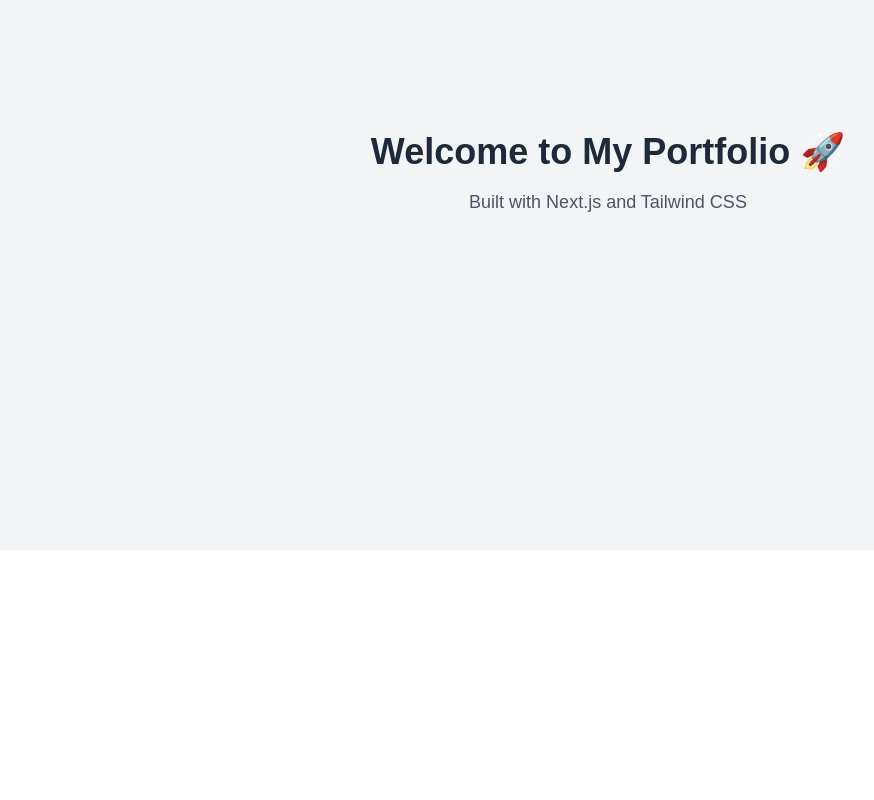
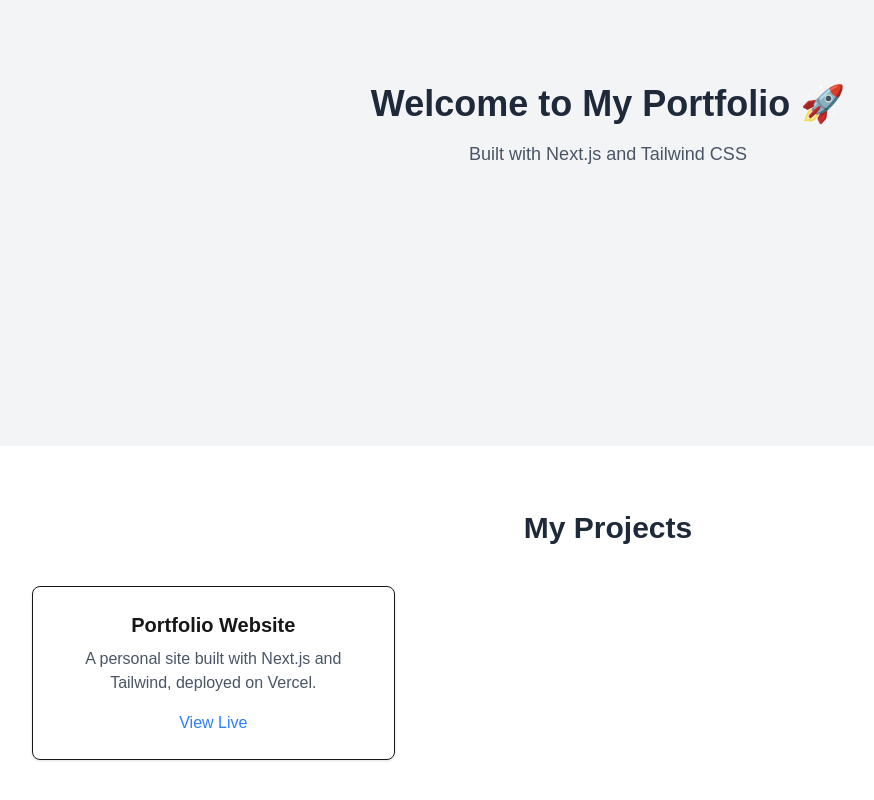
Before and after one commit to awwalstudio/my-next-portfolio, a Next.js app: page / in a window 1280 px wide. Shown: the part 250-1050 px from the top of the page, without its empty margins (32-906 px from the left). Before the commit the page ends 800 px from the top, so only its background shows below. Built offline with nearby package versions, Linux system fonts and the light colour scheme.

Commit message:
Add project showcase section

```diff
--- a/app/page.js
+++ b/app/page.js
@@ -4,18 +4,33 @@
 export default function Home() {
   return (
     <main className="min-h-screen bg-gray-100 text-center">
-      {/* Navigation Bar */}
+      {/* Navigation */}
       <nav className="bg-white shadow p-4 flex gap-4 justify-center">
         <Link href="/" className="text-blue-500 hover:underline">Home</Link>
         <Link href="/about" className="text-blue-500 hover:underline">About</Link>
         <Link href="/contact" className="text-blue-500 hover:underline">Contact</Link>
       </nav>
 
-      {/* Page Content */}
-      <div className="flex flex-col items-center justify-center h-[calc(100vh-4rem)]">
+      {/* Hero Section */}
+      <div className="flex flex-col items-center justify-center h-[80vh]">
         <h1 className="text-4xl font-bold text-gray-800 mb-4">Welcome to My Portfolio 🚀</h1>
         <p className="text-lg text-gray-600">Built with Next.js and Tailwind CSS</p>
       </div>
+
+      {/* Projects Section */}
+      <section className="py-16 px-4 bg-white">
+        <h2 className="text-3xl font-bold text-center text-gray-800 mb-10">My Projects</h2>
+        <div className="grid grid-cols-1 sm:grid-cols-2 lg:grid-cols-3 gap-8 max-w-6xl mx-auto">
+          {/* Project 1 */}
+          <div className="border rounded-lg p-6 shadow hover:shadow-lg transition">
+            <h3 className="text-xl font-semibold mb-2">Portfolio Website</h3>
+            <p className="text-gray-600 mb-4">A personal site built with Next.js and Tailwind, deployed on Vercel.</p>
+            <a href="https://my-next-portfolio-murex-eta.vercel.app" className="text-blue-500 hover:underline" target="_blank" rel="noopener noreferrer">View Live</a>
+          </div>
+
+          {/* Add more projects here */}
+        </div>
+      </section>
     </main>
   )
 }
```
